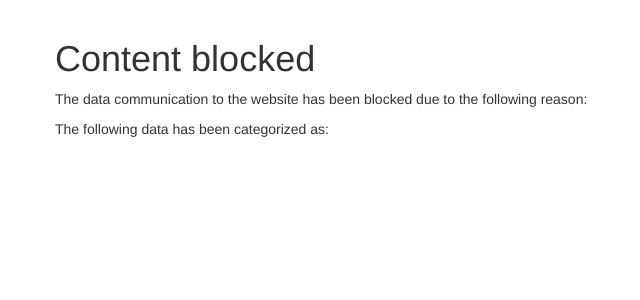
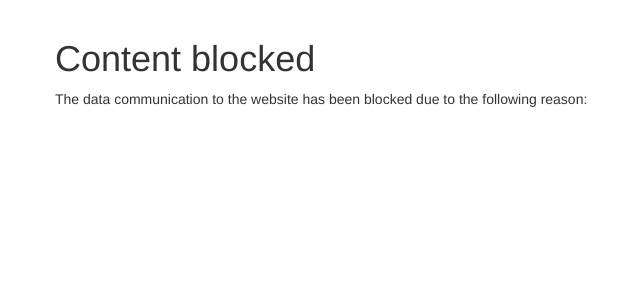
Before and after one commit to cahya-wirawan/opentc-web, a Django app: page /classifier/request_info in a window 1280 px wide. Shown: the part 51-351 px from the top of the page, without its empty margins (15-655 px from the left). Run offline with Django 3.2, Linux system fonts and the light colour scheme; some libraries are stand-ins or nearby versions.

Commit message:
Added '-' to the data validity list, updated the block page

```diff
--- a/classifier/apps.py
+++ b/classifier/apps.py
@@ -8,7 +8,7 @@ class ClassifierConfig(AppConfig):
     verbose_name = "Open Text Classification - Web"
     opentc = Client()
     remove_newline = re.compile('\r?\n')
-    input_data_validity = re.compile("^[A-Za-z0-9\.\[\]\{\}\'\",: ]*$")
+    input_data_validity = re.compile("^[A-Za-z0-9\.\[\]\{\}\'\",: -]*$")
 
     def ready(self):
         print("OpenTC Initialization")
--- a/classifier/templates/classifier/request_info.html
+++ b/classifier/templates/classifier/request_info.html
@@ -7,10 +7,9 @@
     {% else %}
         <p>The data communication to the website has been blocked due to the following reason:<p>
         {% if type == "ml" %}
-            <p>The following data has been categorized as:<p>
             <ul>
             {% for name, analysis in result.items %}
-                <li><label name="{{ name }}">{{ name }}</label></li>
+                <li><label name="{{ name }}">{{ name }}</label> has been categorized as:</li>
                 <ul>
                 {% for classifier, categories in analysis.items %}
                     <li><label name="{{ classifier }}">{{ classifier }}: {{ categories }}</label></li>
@@ -19,7 +18,7 @@
             {% endfor %}
             </ul>
         {% elif type == "cf" %}
-            <p>The data "{{ result.string }}" is a restricted string<p>
+            <p><label name="{{ result.string }}">"{{ result.string }}"</label> is a restricted string<p>
         {% endif %}
     {% endif %}
 {% endblock %}
--- a/classifier/views.py
+++ b/classifier/views.py
@@ -76,7 +76,7 @@ def request_submit(request):
         if "type" in request.POST and "result" in request.POST:
             type = request.POST["type"]
             result = request.POST["result"]
-            # if re.match("^[A-Za-z0-9\.\[\]\{\}\'\",: ]*$", result):
+            # if re.match("^[A-Za-z0-9\.\[\]\{\}\'\",: -]*$", result):
             if ClassifierConfig.input_data_validity.search(type) and \
                     ClassifierConfig.input_data_validity.search(result):
                 data = {"type": request.POST["type"], "result": request.POST["result"]}
@@ -90,7 +90,7 @@ def request_submit(request):
 def request_info(request):
     type = request.GET.get("type", "ml")
     data = request.GET.get("result", "{}")
-    # if re.match("^[A-Za-z0-9\.\[\]\{\}\'\",: ]*$", data):
+    # if re.match("^[A-Za-z0-9\.\[\]\{\}\'\",: -]*$", data):
     if ClassifierConfig.input_data_validity.search(data):
         try:
             result = json.loads(data)
```
